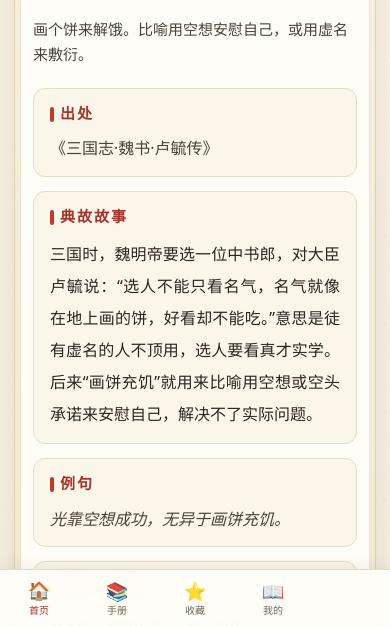
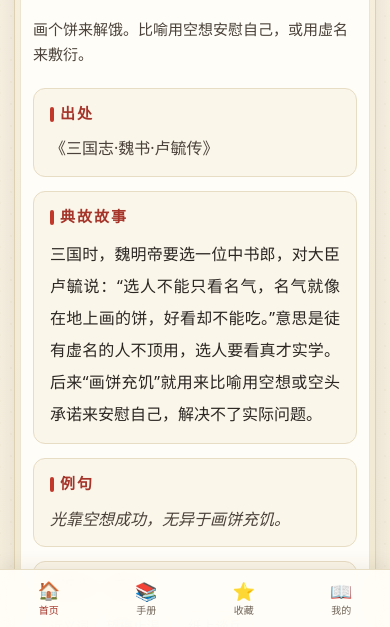
Before and after one commit to liumingmusic/idiom-story, a website: page index.html in a window 390 px wide. Shown: the part 215-842 px from the top of the page. Drawn offline with Linux system fonts and the light colour scheme.

Commit message:
redesign: 4-tab mobile nav; mine view includes history

```diff
--- a/assets/css/style.css
+++ b/assets/css/style.css
@@ -342,15 +342,15 @@ a { color: var(--vermilion-2); }
   .today-meta { width: 100%; justify-content: space-between; }
 
   .tabbar {
-    display: flex; width: 100vw; position: fixed; left: 0; bottom: 0; z-index: 40;
+    display: flex; position: fixed; left: 0; right: 0; bottom: 0; z-index: 40;
     height: calc(var(--tabbar-h) + env(safe-area-inset-bottom));
     padding-bottom: env(safe-area-inset-bottom);
     background: rgba(255,253,247,.96); backdrop-filter: blur(10px);
     border-top: 1px solid var(--line); box-shadow: 0 -4px 16px rgba(80,60,30,.08);
   }
-  .tabitem { flex: 0 0 calc(100vw / 5); min-width: 0; border: 0; background: transparent; cursor: pointer; padding: 0;
+  .tabitem { flex: 1; min-width: 0; border: 0; background: transparent; cursor: pointer; padding: 0;
     display: flex; flex-direction: column; align-items: center; justify-content: center; gap: 2px;
-    color: var(--ink-soft); font-family: var(--sans); -webkit-tap-highlight-color: transparent; overflow: hidden; }
+    color: var(--ink-soft); font-family: var(--sans); -webkit-tap-highlight-color: transparent; }
   .tabitem .ti-ico { font-size: 18px; line-height: 1; width: 24px; text-align: center; }
   .tabitem .ti-lab { font-size: 10px; white-space: nowrap; }
   .tabitem.is-active { color: var(--vermilion-2); }
```
